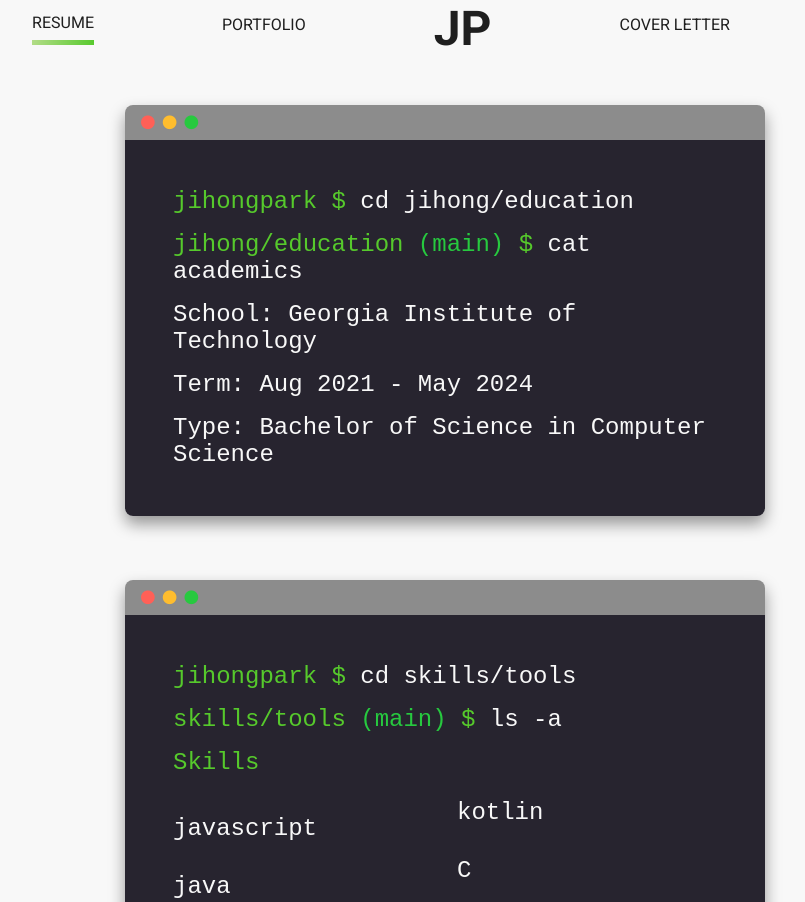
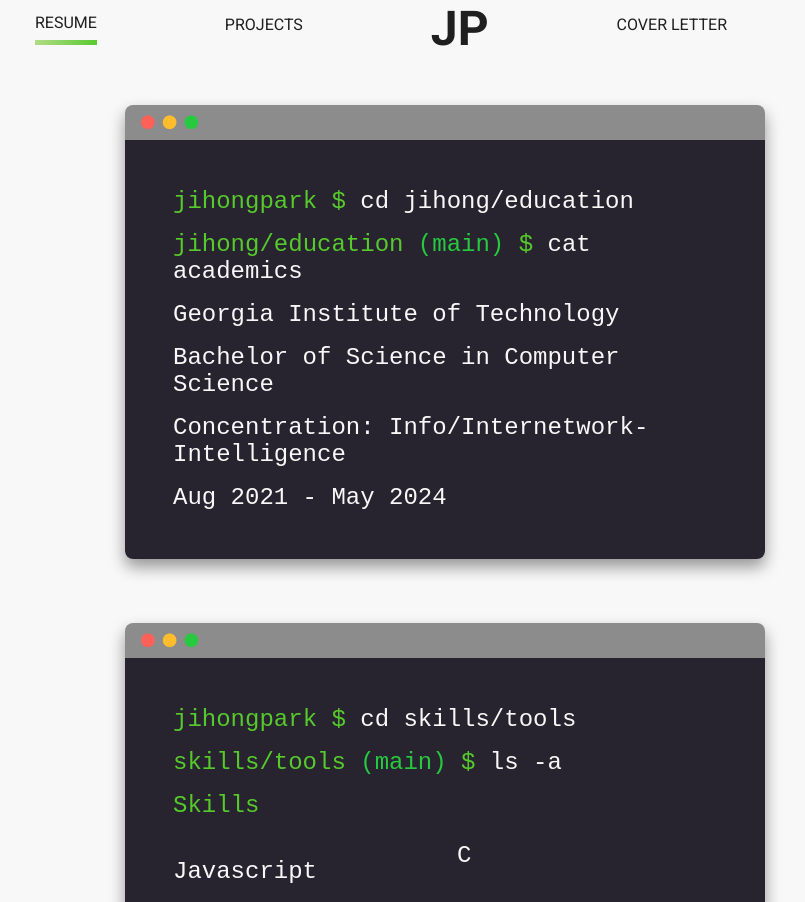
Before and after one commit to eliotte0106/jihong, a React (Create React App) app: page /about in a window 1280 px wide. Shown: the top 902 px of the page, without its empty margins (195-1000 px from the left). Built offline with nearby package versions, Linux system fonts and the light colour scheme; the HTML template or start-up script is replaced by a standard one.

Commit message:
fix for lmc

```diff
--- a/src/components/Navbar.js
+++ b/src/components/Navbar.js
@@ -17,7 +17,7 @@
         active: 'about'
     },
     {
-        name: 'Portfolio',
+        name: 'Projects',
         to: '/portfolio',
         active: 'portfolio'
     },
--- a/src/components/about/About.js
+++ b/src/components/about/About.js
@@ -16,9 +16,10 @@
                 cat academics
             </p>
             <ul>
-                <li>School: {info.education.school} </li>
-                <li>Term: {info.education.term} </li>
-                <li>Type: {info.education.type} </li>
+                <li>{info.education.school} </li>
+                <li>{info.education.type} </li>
+                <li>Concentration: {info.education.concentration} </li>
+                <li>{info.education.term} </li>
             </ul>
         </>;
     }
--- a/src/components/portfolio/Portfolio.js
+++ b/src/components/portfolio/Portfolio.js
@@ -9,7 +9,7 @@
             <Grid container display={'flex'} justifyContent={'center'}>
                 {info.portfolio.map((project, index) => (
                    <Grid item xs={12} md={6} key={index}>
-                       <PortfolioBlock image={project.image} live={project.live} source={project.source} title={project.title} />
+                       <PortfolioBlock image={project.image} des={project.description} live={project.live} source={project.source} title={project.title} />
                    </Grid>
                 ))}
             </Grid>
--- a/src/components/portfolio/PortfolioBlock.js
+++ b/src/components/portfolio/PortfolioBlock.js
@@ -1,13 +1,21 @@
 import React from 'react';
 import IconLink from "./IconLink";
 import {Box} from "@mui/material";
+import {info} from "../../info/Info";
 
 function PortfolioBlock(props) {
-   const {image, live, source, title} = props;
+   const {image, live, source, title, des} = props;
    return (
       <Box display={'flex'} flexDirection={'column'} justifyContent={'center'} alignItems={'center'}>
          <Box component={'img'} src={image} alt={'mockup'}/>
          <h1 style={{fontSize: '2rem'}}>{title}</h1>
+         <ul style={{fontSize: '18px'}}>
+                {des.map((des, index) => (
+                  <li>
+                     {des}
+                  </li>
+                ))}
+            </ul>
          <Box className={'portfolio'} display={'flex'} flexDirection={'column'} gap={'0.5rem'}
               alignItems={'center'} fontSize={'1.5rem'} py={'2rem'}>
             <Box p={1} border={'2px solid black'} borderRadius={'25px'}>
--- a/src/info/Info.js
+++ b/src/info/Info.js
@@ -62,8 +62,8 @@
     bio: "Hello! I'm Jihong. I'm a Computer Science student at Georgia Tech. I'm interested in software engineering including full-stack engineering and mobile app development",
     skills:
         {
-            Programming: ['javascript', 'java', 'python', 'kotlin', 'C', 'C++', 'typescript'],
-            Concepts: ['Object Oriented Programming', 'Data Structure', ,'Software Development','Agile Development', 'Database System Management', 'Computer Vision', 'Machine Learning', 'Problem Solving']
+            Programming: ['Javascript', 'Java', 'Python', 'Kotlin', 'C', 'C++', 'Typescript', 'Swift'],
+            Concepts: ['Object Oriented Programming', 'Data Structure', ,'Software Development','Agile Development', 'Database System Management', 'Computer Vision', 'Machine Learning', 'Problem Solving', 'Mobile/Web App Development', 'Algorithms']
         }
     ,
     hobbies: [
@@ -86,55 +86,88 @@
             title: "Android App Team Project",
             live: "https://youtu.be/0Z6jgXnfAbk",
             source: "https://github.gatech.edu/Team-108",
+            description: [
+                "• Andorid mobile game app development",
+                "• Tower defense game with basic funtionalities"
+                    ],
             image: mock1
         },
         {
             title: "DBMS Team Project",
             live: "https://github.com/eliotte0106/CS4400",
             source: "https://github.com/eliotte0106/CS4400",
+            description: [
+                "• Database Management System Project",
+                "• Database setup for drone delivery system using MySQL"
+                    ],
             image: mock2
         },
         {
             title: "Georgia Tech VIP Big Data",
             live: "https://irp.gatech.edu/",
             source: "https://github.gatech.edu/Getting-to-know-U",
+            description: [
+                "• GT VIP Program Junior Design Project",
+                "• Analyzed data retrieved from GT server and created products"
+                    ],
             image: mock3
         },
         {
-            title: "E-commerce Website Individual Project",
+            title: "Website Individual Project",
             live: null,
             source: "https://github.com/eliotte0106/Hongs",
+            description: [
+                "• Web app project based on E-commerce",
+                "• Created with Javascript with various frameworks"
+                    ],
             image: mock6
         },
         {
             title: "Computer Vision Individual Project",
             live: "https://github.com/eliotte0106/Comp-Vision/blob/main/project-1/project-1.ipynb",
             source: "https://github.com/eliotte0106/Comp-Vision",
+            description: [
+                "• AI course project from Georgia Tech",
+                "• Used CV algorithms and functions to complete projects"
+                    ],
             image: mock4
         },
         {
             title: "Machine Learning Team Project",
             live: "https://github.gatech.edu/pages/jpark3027/ML-Project/",
             source: null,
+            description: [
+                "• AI course team project from Georgia Tech",
+                "• Used ML algorithms and concepts to analyze Darknet Traffic"
+                    ],
             image: mock7
         },
         {
             title: "Web Individual Project",
             live: null,
             source: "https://github.com/eliotte0106/Versus",
+            description: [
+                "• Web app project based on blog type website",
+                "• In process"
+                    ],
             image: mock8
         },
         {
             title: "iOS App Individual Project",
             live: "https://www.youtube.com/watch?v=d9Uew2PoKQ0",
             source: "https://github.com/eliotte0106/MAS-iOS",
+            description: [
+                "• Full-stack iOS mobile app project",
+                "• Camera capturing app interacting with Web app"
+                    ],
             image: mock9
         }
     ],
     education: {
         school: "Georgia Institute of Technology",
         term: "Aug 2021 - May 2024",
-        type: "Bachelor of Science in Computer Science"
+        type: "Bachelor of Science in Computer Science",
+        concentration: "Info/Internetwork-Intelligence"
     },
     experience: [
         {
```
